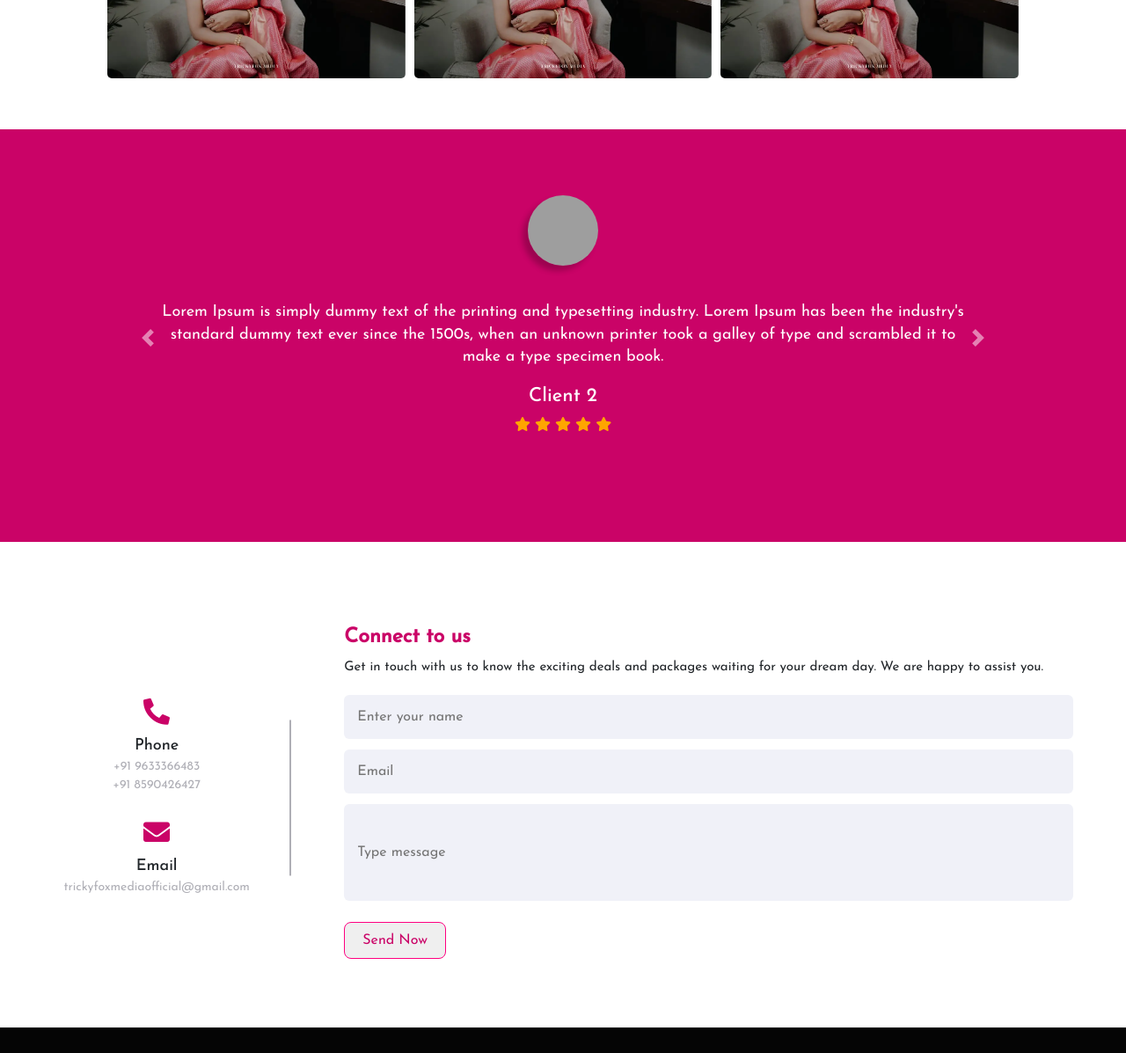
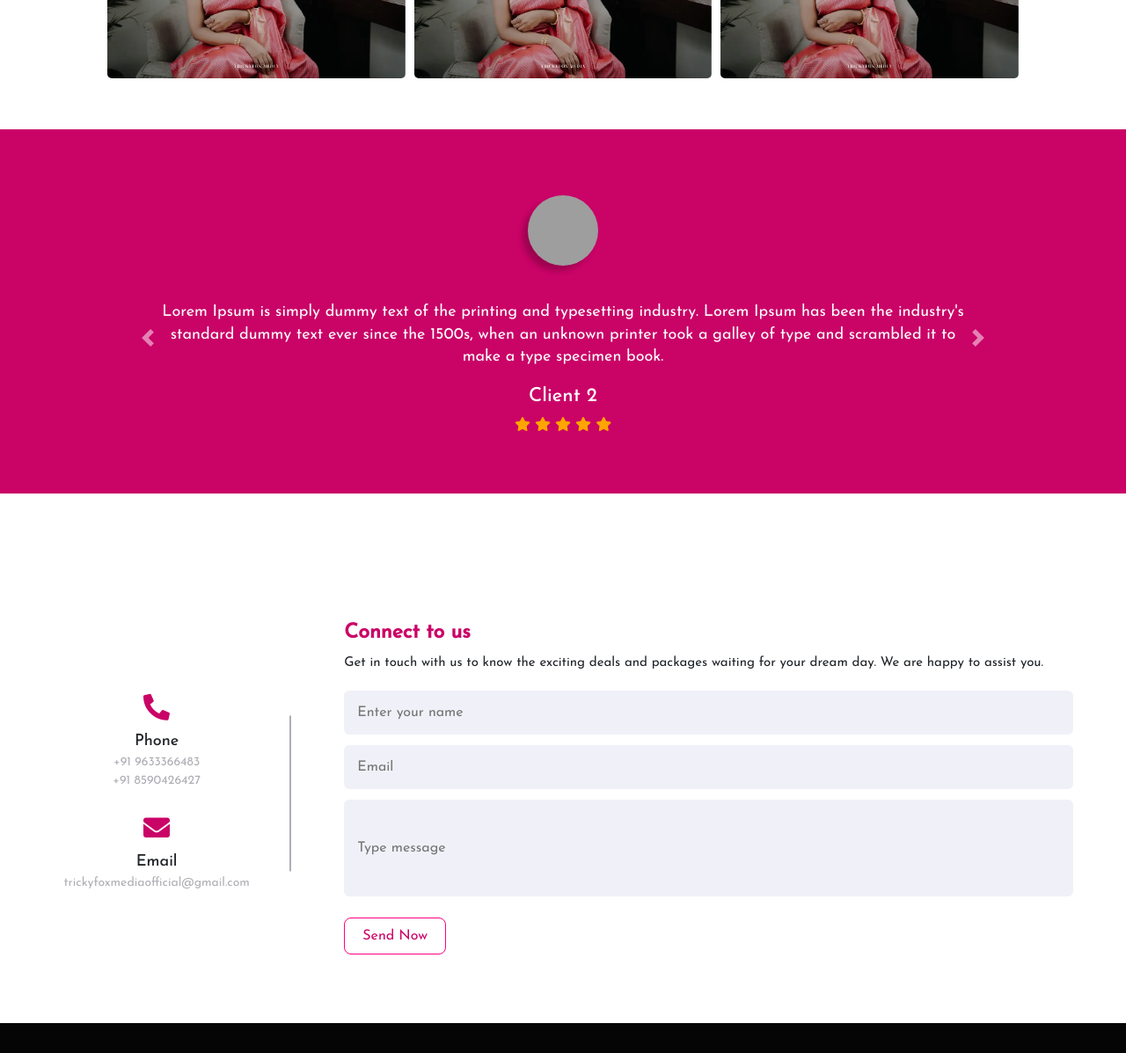
Before and after one commit to arunchamakkalayil/TrickyFox-Media, a plain HTML site: page index.html in a window 1280 px wide. Shown: the part 2802-3999 px from the top of the page at 88% size. Drawn offline with nearby package versions, Linux system fonts and the light colour scheme; grey boxes are pictures that could not be loaded.

Commit message:
send now button backgroung white

```diff
--- a/style.css
+++ b/style.css
@@ -451,7 +451,6 @@ align-items: center;
   position: relative;
   background: transparent;
   padding-top: 10px;
-  padding-bottom: 5px;
   background-position:top;
       background-size: cover;
       background-color:rgb(202, 3, 103) ;
@@ -807,6 +806,7 @@ text-align: center;
 .content .left-side .details .text-two{
   font-size: 14px;
   color: #afafb6;
+  text-align: ;
 }
 .contact .content .right-side{
   width: 75%;
@@ -1009,6 +1009,7 @@ footer .copyright{
   padding:  8px 20px;
   color: rgb(202, 3, 103);
   border-radius: 8px;
+  background-color: white;
 
 }
 .form-btn:hover{
```
